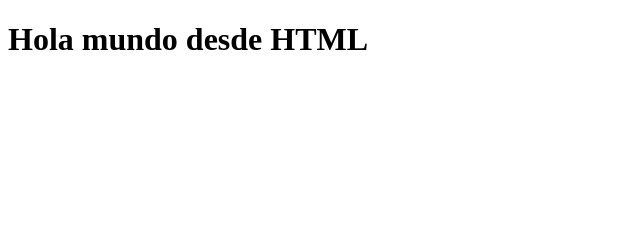
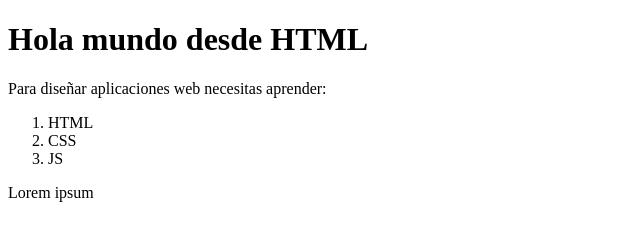
Before and after one commit to OzcarDev/sistemas-operativos, a plain HTML site: page index.html in a window 1280 px wide. Shown: the whole page, without its empty margins (0-640 px from the left). Drawn offline with Linux system fonts and the light colour scheme.

Commit message:
Modificando index.html desde main

```diff
--- a/index.html
+++ b/index.html
@@ -8,5 +8,16 @@
 </head>
 <body>
     <h1>Hola mundo desde HTML</h1>
+
+    <p>Para diseñar aplicaciones web necesitas aprender:</p>
+
+    <ol>
+       <li>HTML</li>
+       <li>CSS</li>
+       <li>JS</li>
+
+    </ol>
+
+    <p>Lorem ipsum</p>
 </body>
 </html>
```
